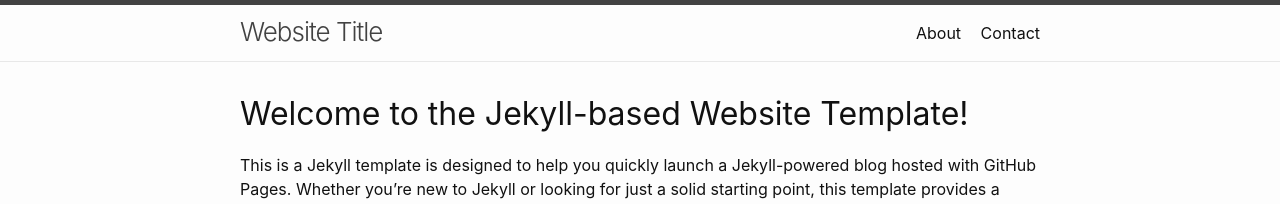
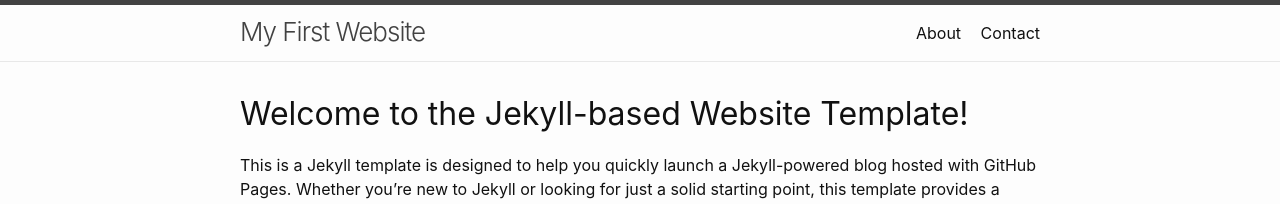
Before and after one commit to gardenmaven19/First-Website, a Jekyll site: the page built from index.md, in a window 1280 px wide. Shown: the top 204 px of the page. Built offline with Jekyll 4.4.1, drawn with Linux system fonts in a browser that asks for light colours; a script that is not in the unit is left out.

Commit message:
Update _config.yml

```diff
--- a/_config.yml
+++ b/_config.yml
@@ -1,11 +1,11 @@
-title: Website Title
+title: My First Website
 
 description: >
   Website Description
 
 author:
   name: Name
-  email: your-email@domain.com
+  email: gardenmaven19@gmail.com
 
 nav_pages:
   - about.md
```
